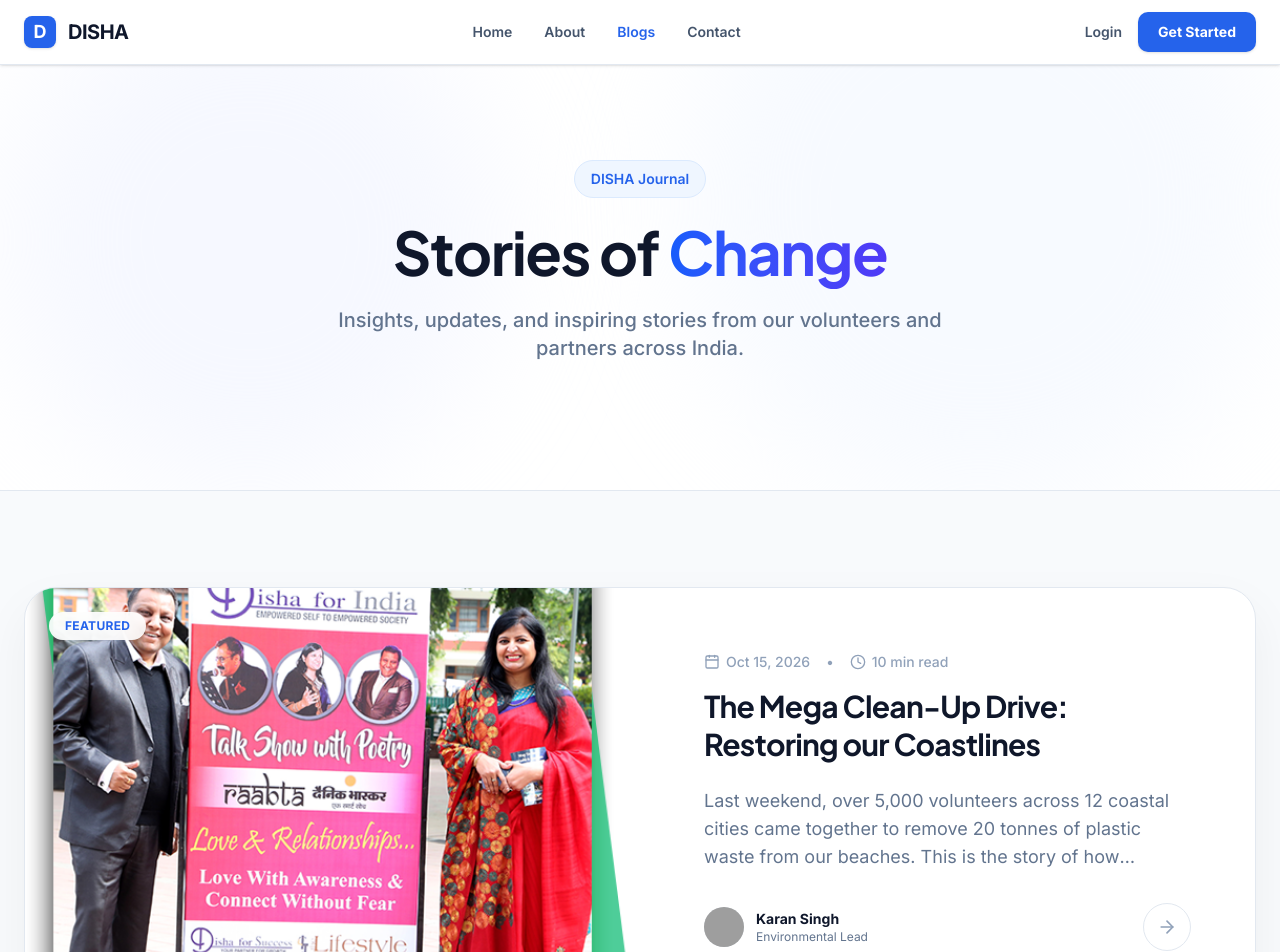
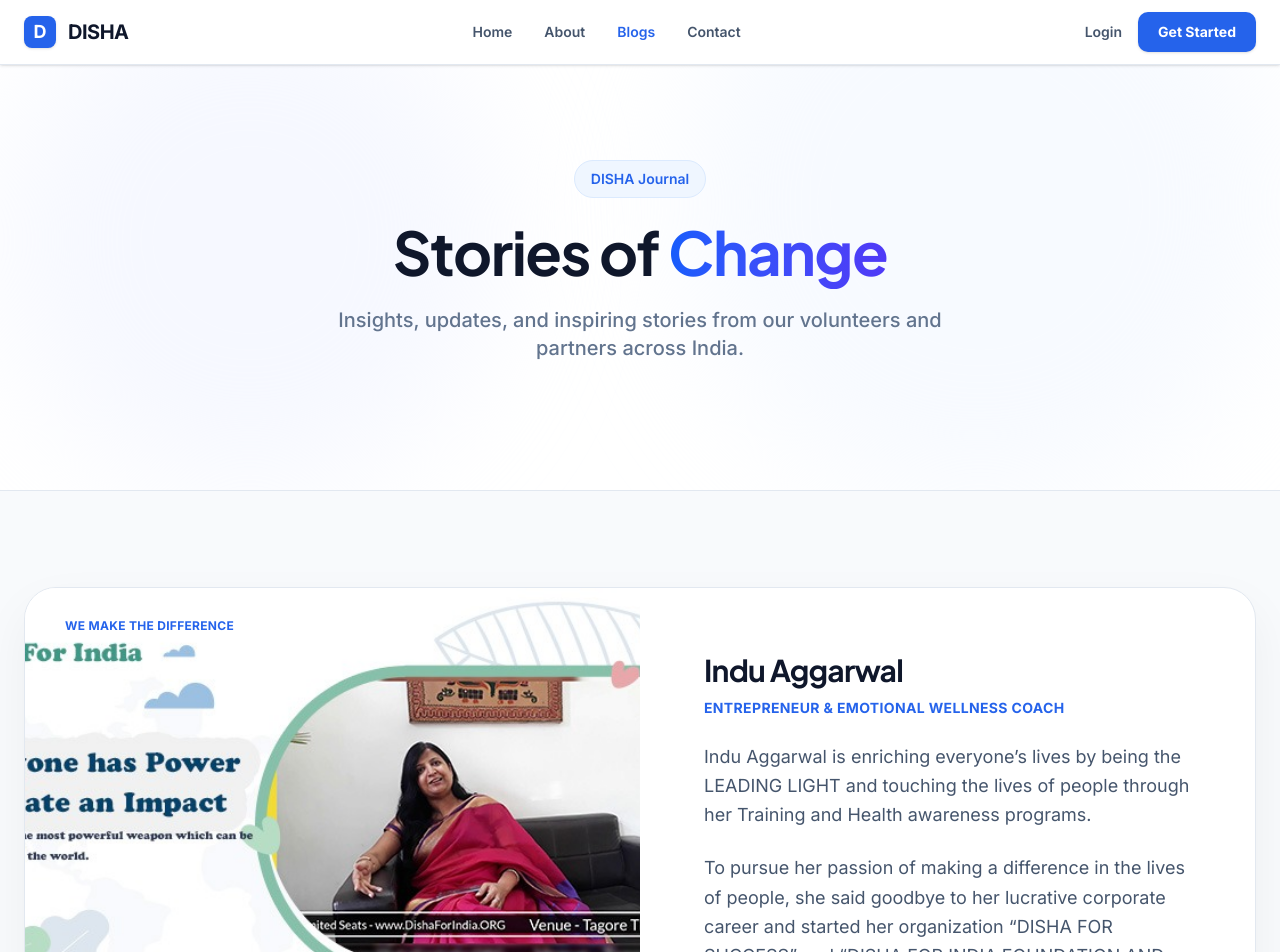
Before and after one commit to karanak1513-debug/disha, a React (Vite) app: page /blogs in a window 1280 px wide. Shown: the top 952 px of the page. Built offline with nearby package versions, Linux system fonts and the light colour scheme; no server answers; grey boxes are pictures that could not be loaded.

Commit message:
replace Featured Post with Indu Aggarwal intro on Blogs page

```diff
--- a/src/pages/public/Blogs.jsx
+++ b/src/pages/public/Blogs.jsx
@@ -47,51 +47,38 @@ export default function Blogs() {
         </div>
       </section>
 
-      {/* Featured Post */}
+      {/* Indu Aggarwal Intro */}
       <section className="py-24 relative">
         <div className="max-w-7xl mx-auto px-6">
           <motion.div
             initial={{ opacity: 0, y: 20 }}
             animate={{ opacity: 1, y: 0 }}
             transition={{ delay: 0.3 }}
-            className="bg-white rounded-[32px] overflow-hidden shadow-[0_20px_50px_rgb(0,0,0,0.05)] border border-[#E2E8F0] grid lg:grid-cols-2 group cursor-pointer"
+            className="bg-white rounded-[32px] overflow-hidden shadow-[0_20px_50px_rgb(0,0,0,0.05)] border border-[#E2E8F0] grid lg:grid-cols-2"
           >
             <div className="relative overflow-hidden h-64 lg:h-auto">
               <img
-                src="/blog_gallery_new_1.png"
-                alt="Featured Post"
-                className="absolute inset-0 w-full h-full object-cover transition-transform duration-700 group-hover:scale-105"
+                src="/indu_aggarwal_about.jpg"
+                alt="Indu Aggarwal"
+                className="absolute inset-0 w-full h-full object-cover"
               />
               <div className="absolute top-6 left-6 px-4 py-1.5 bg-white/90 backdrop-blur-md rounded-full text-xs font-bold text-[#2563EB] tracking-wide uppercase">
-                Featured
+                We Make The Difference
               </div>
             </div>
             <div className="p-10 lg:p-16 flex flex-col justify-center">
-              <div className="flex items-center gap-4 text-sm text-slate-400 font-medium mb-4">
-                <span className="flex items-center gap-1.5"><Calendar className="w-4 h-4" /> Oct 15, 2026</span>
-                <span>•</span>
-                <span className="flex items-center gap-1.5"><Clock className="w-4 h-4" /> 10 min read</span>
+              <h2 className="text-3xl font-bold font-display mb-2 text-slate-900 leading-tight">
+                Indu Aggarwal
+              </h2>
+              <div className="text-sm font-bold text-[#2563EB] uppercase tracking-wide mb-6">
+                Entrepreneur & Emotional Wellness Coach
               </div>
-              <h2 className="text-3xl font-bold font-display mb-6 group-hover:text-[#2563EB] transition-colors leading-tight">
-                The Mega Clean-Up Drive: Restoring our Coastlines
-              </h2>
-              <p className="text-slate-500 text-lg mb-8 line-clamp-3">
-                Last weekend, over 5,000 volunteers across 12 coastal cities came together to remove 20 tonnes of plastic waste from our beaches. This is the story of how collective action is saving marine life.
+              <p className="text-slate-600 text-lg mb-6 leading-relaxed">
+                Indu Aggarwal is enriching everyone’s lives by being the LEADING LIGHT and touching the lives of people through her Training and Health awareness programs.
               </p>
-              <div className="flex items-center justify-between mt-auto">
-                <div className="flex items-center gap-3">
-                  <div className="w-10 h-10 rounded-full bg-slate-200 overflow-hidden">
-                    <img src="https://images.unsplash.com/photo-1507003211169-0a1dd7228f2d?q=80&w=100&auto=format&fit=crop" alt="Author" className="w-full h-full object-cover" />
-                  </div>
-                  <div>
-                    <div className="text-sm font-bold text-slate-900">Karan Singh</div>
-                    <div className="text-xs text-slate-500">Environmental Lead</div>
-                  </div>
-                </div>
-                <div className="w-12 h-12 rounded-full border border-[#E2E8F0] flex items-center justify-center text-slate-400 group-hover:bg-[#2563EB] group-hover:text-white group-hover:border-[#2563EB] transition-all">
-                  <ArrowRight className="w-5 h-5" />
-                </div>
-              </div>
+              <p className="text-slate-600 text-lg leading-relaxed">
+                To pursue her passion of making a difference in the lives of people, she said goodbye to her lucrative corporate career and started her organization “DISHA FOR SUCCESS” and “DISHA FOR INDIA FOUNDATION AND EDUCATIONAL TRUST.”
+              </p>
             </div>
           </motion.div>
         </div>
```
Also changed, not shown: public/indu_aggarwal_about.jpg (added).
